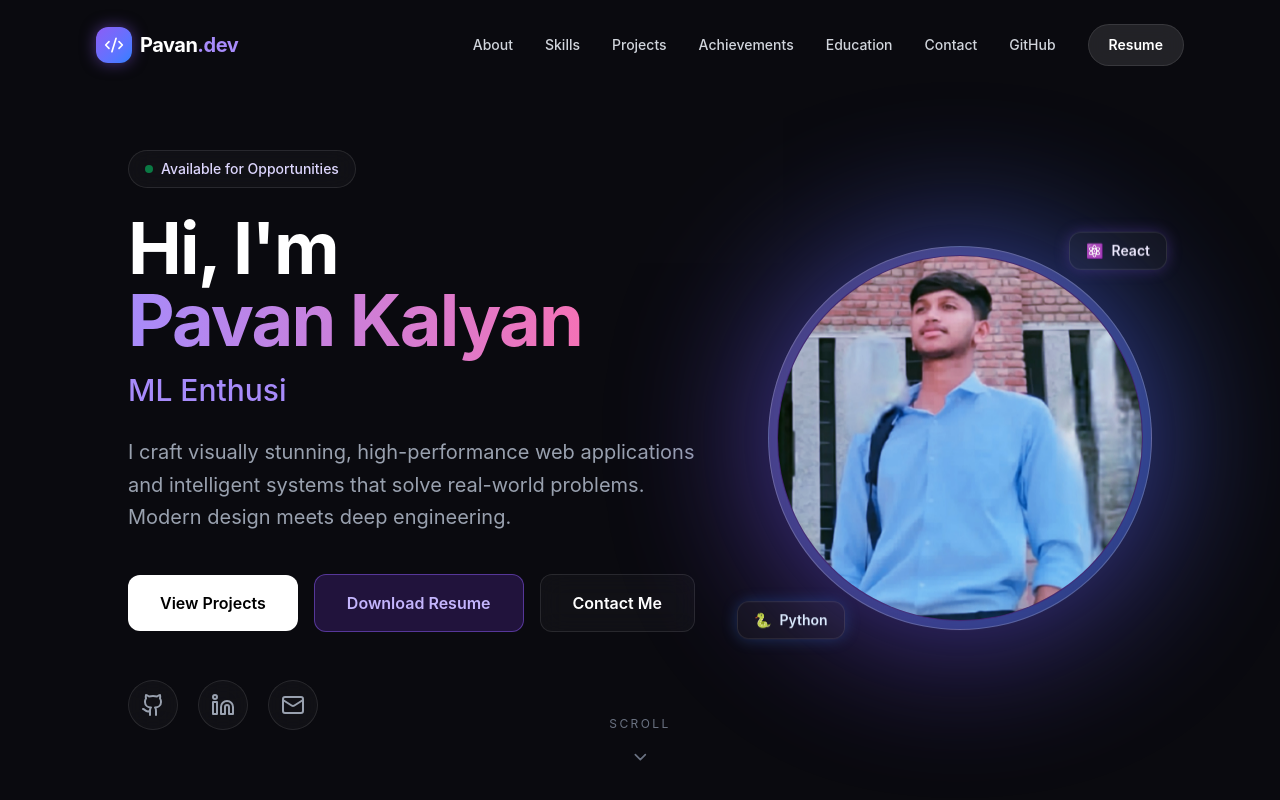
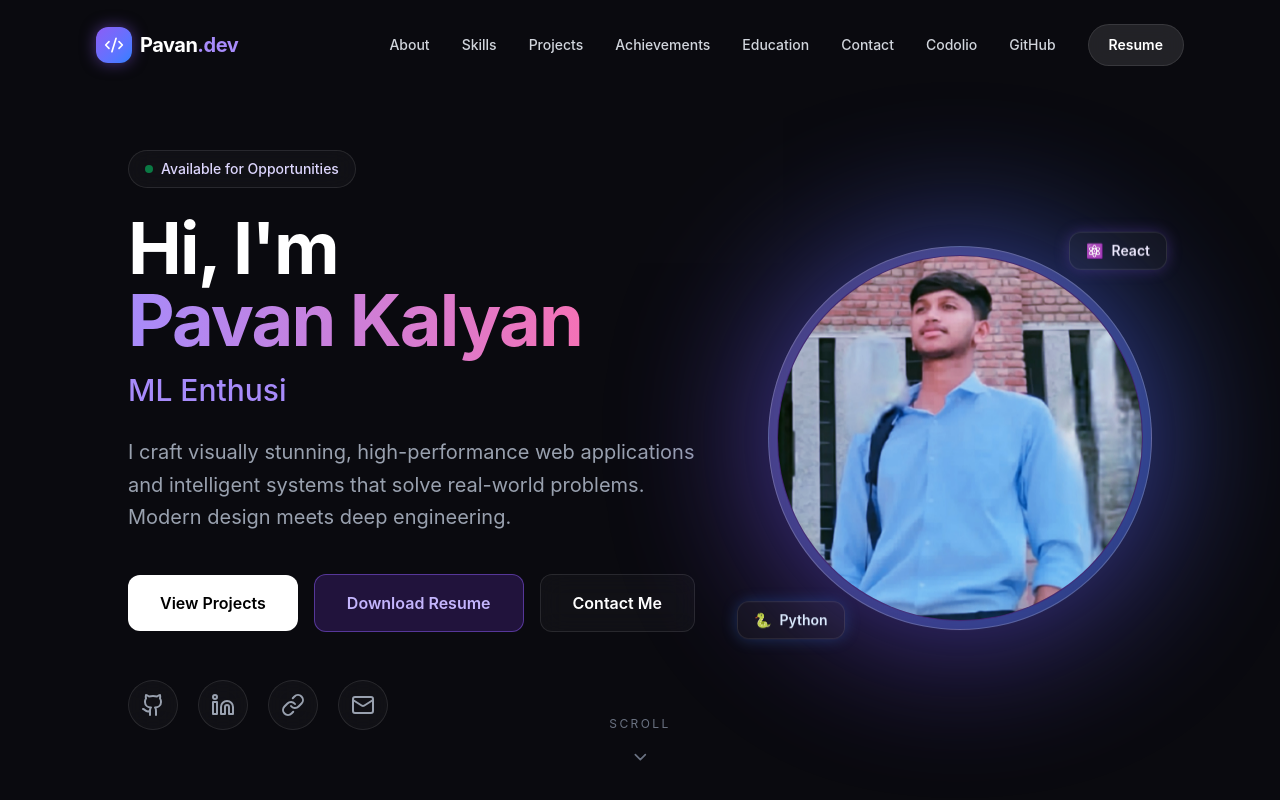
Before and after one commit to PavanKalyan1430/PORTFOLIO, a React (Vite) app: page / in a window 1280 px wide. Shown: the top 800 px of the page. Built offline with nearby package versions, Linux system fonts and the light colour scheme.

Commit message:
Add Codolio profile link to Navbar and Hero section

```diff
--- a/src/components/Hero.jsx
+++ b/src/components/Hero.jsx
@@ -1,7 +1,7 @@
 import { motion } from 'framer-motion';
 import { Link } from 'react-scroll';
 import { TypeAnimation } from 'react-type-animation';
-import { Github, Linkedin, Mail, ChevronDown } from 'lucide-react';
+import { Github, Linkedin, Mail, ChevronDown, Link as LinkIcon } from 'lucide-react';
 
 const Hero = () => {
   return (
@@ -82,6 +82,7 @@ const Hero = () => {
             {[
               { icon: <Github />, href: 'https://github.com/PavanKalyan1430' },
               { icon: <Linkedin />, href: 'https://linkedin.com/in/kalyan6565' },
+              { icon: <LinkIcon />, href: 'https://codolio.com/profile/pavankalyan', label: 'Codolio' },
               { icon: <Mail />, href: 'mailto:pavankalyanreddy2525@gmail.com' }
             ].map((social, index) => (
               <a
--- a/src/components/Navbar.jsx
+++ b/src/components/Navbar.jsx
@@ -65,6 +65,14 @@ const Navbar = () => {
             </Link>
           ))}
           <a
+            href="https://codolio.com/profile/pavankalyan"
+            target="_blank"
+            rel="noreferrer"
+            className="text-gray-300 hover:text-white cursor-pointer text-sm font-medium transition-colors hover:glow"
+          >
+            Codolio
+          </a>
+          <a
             href="https://github.com/PavanKalyan1430"
             target="_blank"
             rel="noreferrer"
```
